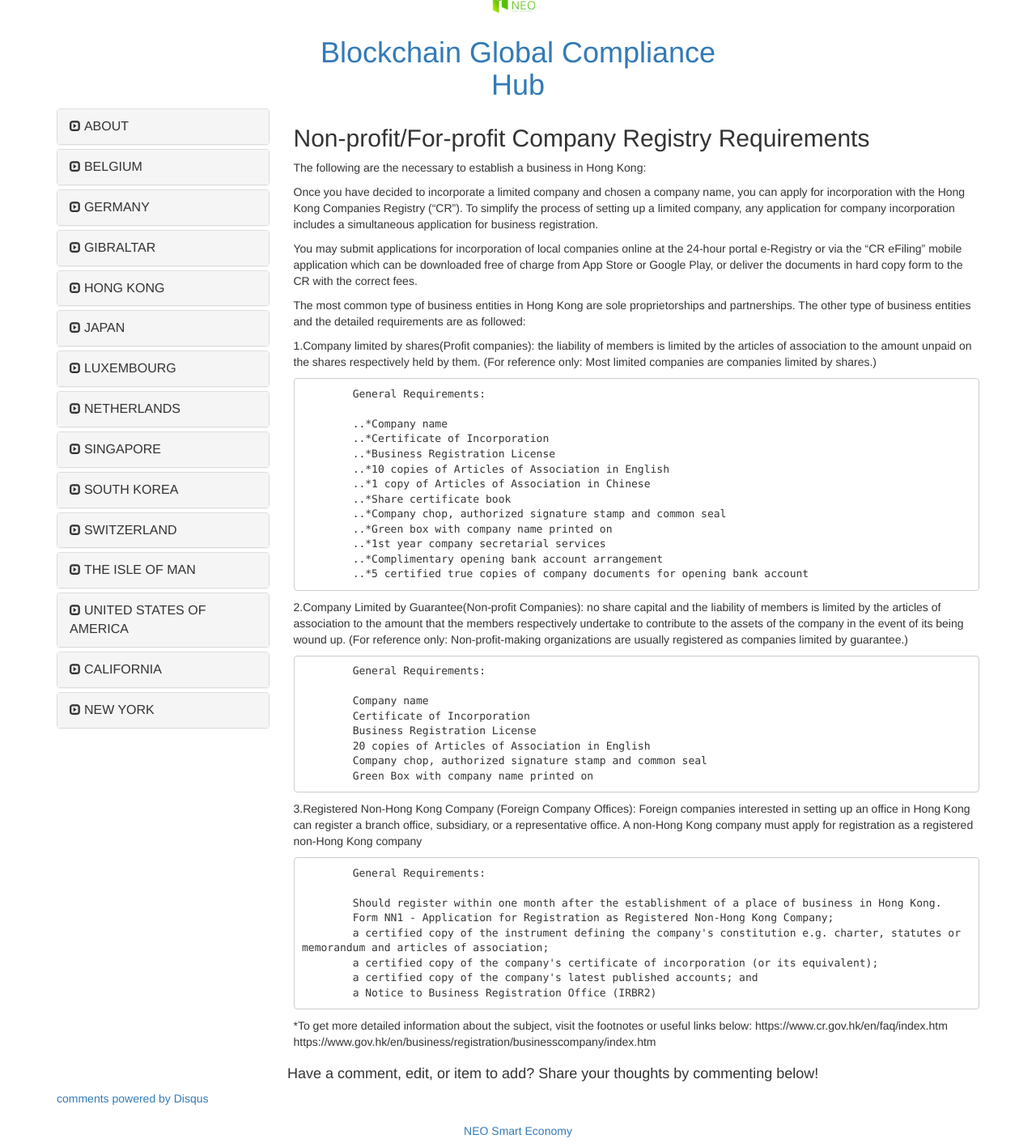
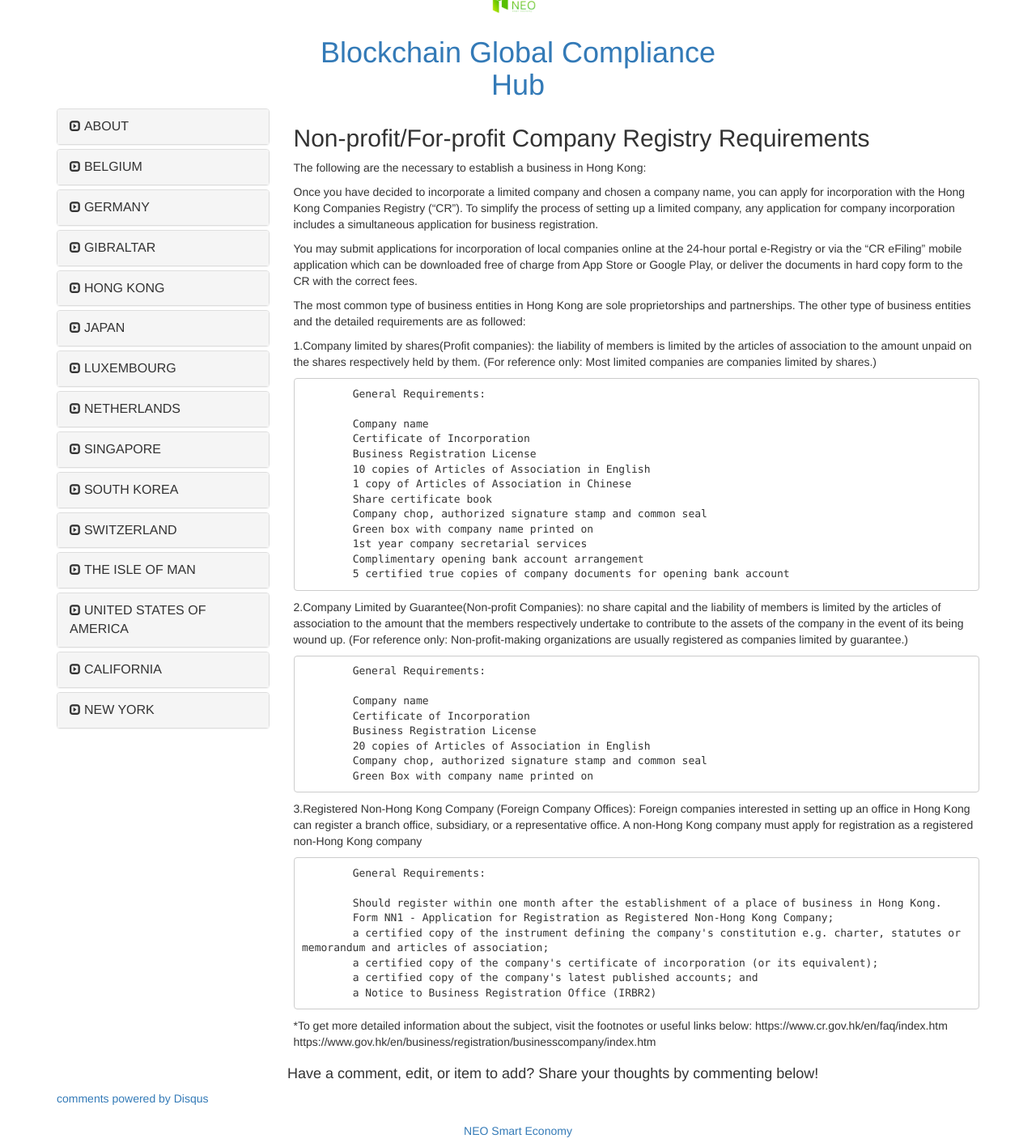
Before and after one commit to neo-project/global-blockchain-compliance-hub, a Jekyll site: the page built from _posts/Hong Kong/1111-11-01-hong-kong-registry-requirements.md, in a window 1280 px wide. Shown: the whole page at 81% size. Built offline with Jekyll 4.4.1, drawn with Linux system fonts in a browser that asks for light colours; nearby versions of some CDN libraries; comment, search, counter and statistics services are not loaded.

```diff
--- a/_posts/Hong Kong/1111-11-01-hong-kong-registry-requirements.md
+++ b/_posts/Hong Kong/1111-11-01-hong-kong-registry-requirements.md
@@ -19,17 +19,17 @@ The most common type of business entities in Hong Kong are sole proprietorships
 
 		General Requirements:
 
-		..*Company name
-		..*Certificate of Incorporation
-		..*Business Registration License
-		..*10 copies of Articles of Association in English
-		..*1 copy of Articles of Association in Chinese
-		..*Share certificate book
-		..*Company chop, authorized signature stamp and common seal
-		..*Green box with company name printed on
-		..*1st year company secretarial services
-		..*Complimentary opening bank account arrangement
-		..*5 certified true copies of company documents for opening bank account
+		Company name
+		Certificate of Incorporation
+		Business Registration License
+		10 copies of Articles of Association in English
+		1 copy of Articles of Association in Chinese
+		Share certificate book
+		Company chop, authorized signature stamp and common seal
+		Green box with company name printed on
+		1st year company secretarial services
+		Complimentary opening bank account arrangement
+		5 certified true copies of company documents for opening bank account
 
 
 2.Company Limited by Guarantee(Non-profit Companies): no share capital and the liability of members is limited by the articles of association to the amount that the members respectively undertake to contribute to the assets of the company in the event of its being wound up. (For reference only: Non-profit-making organizations are usually registered as companies limited by guarantee.)
```
